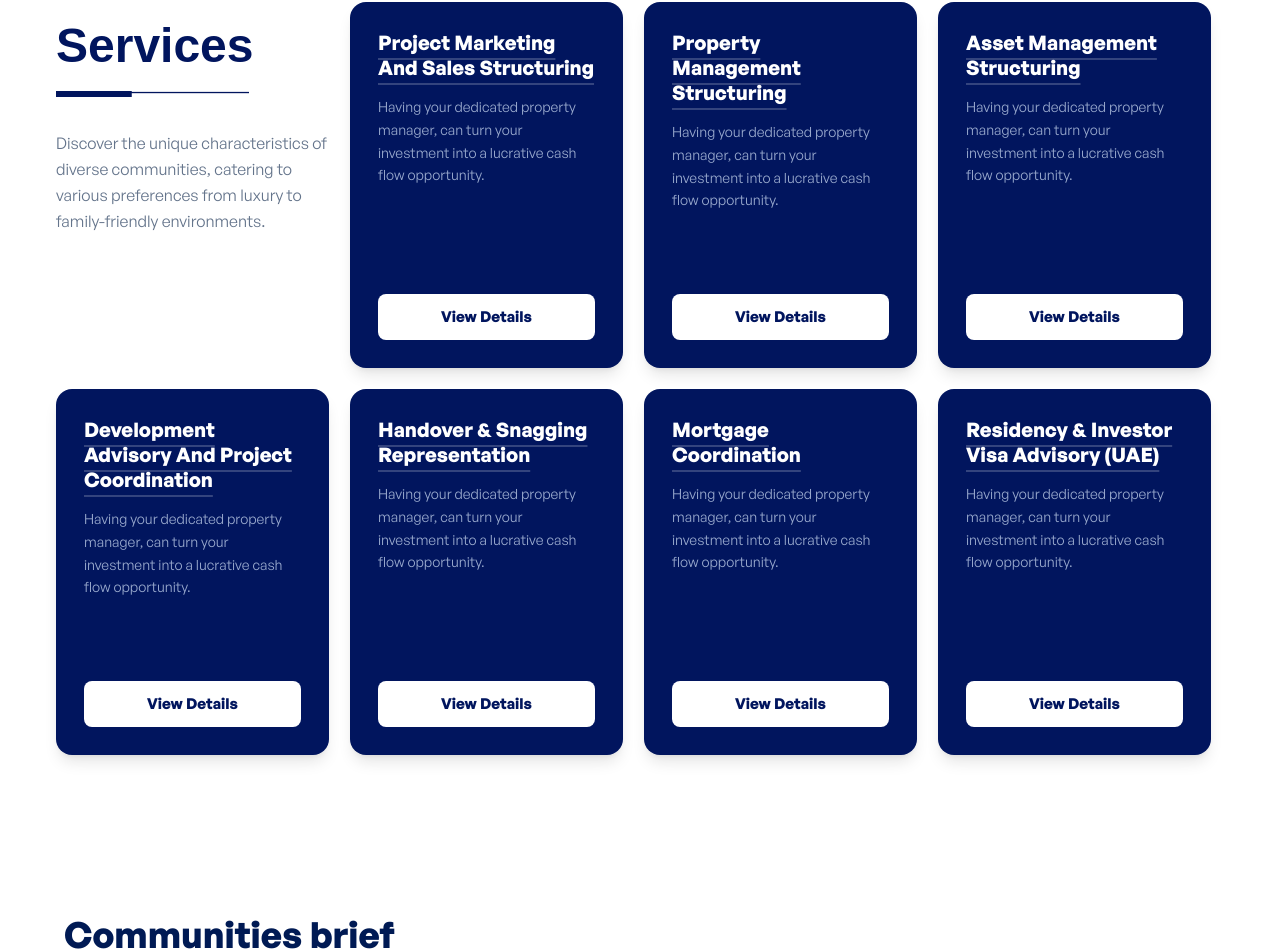
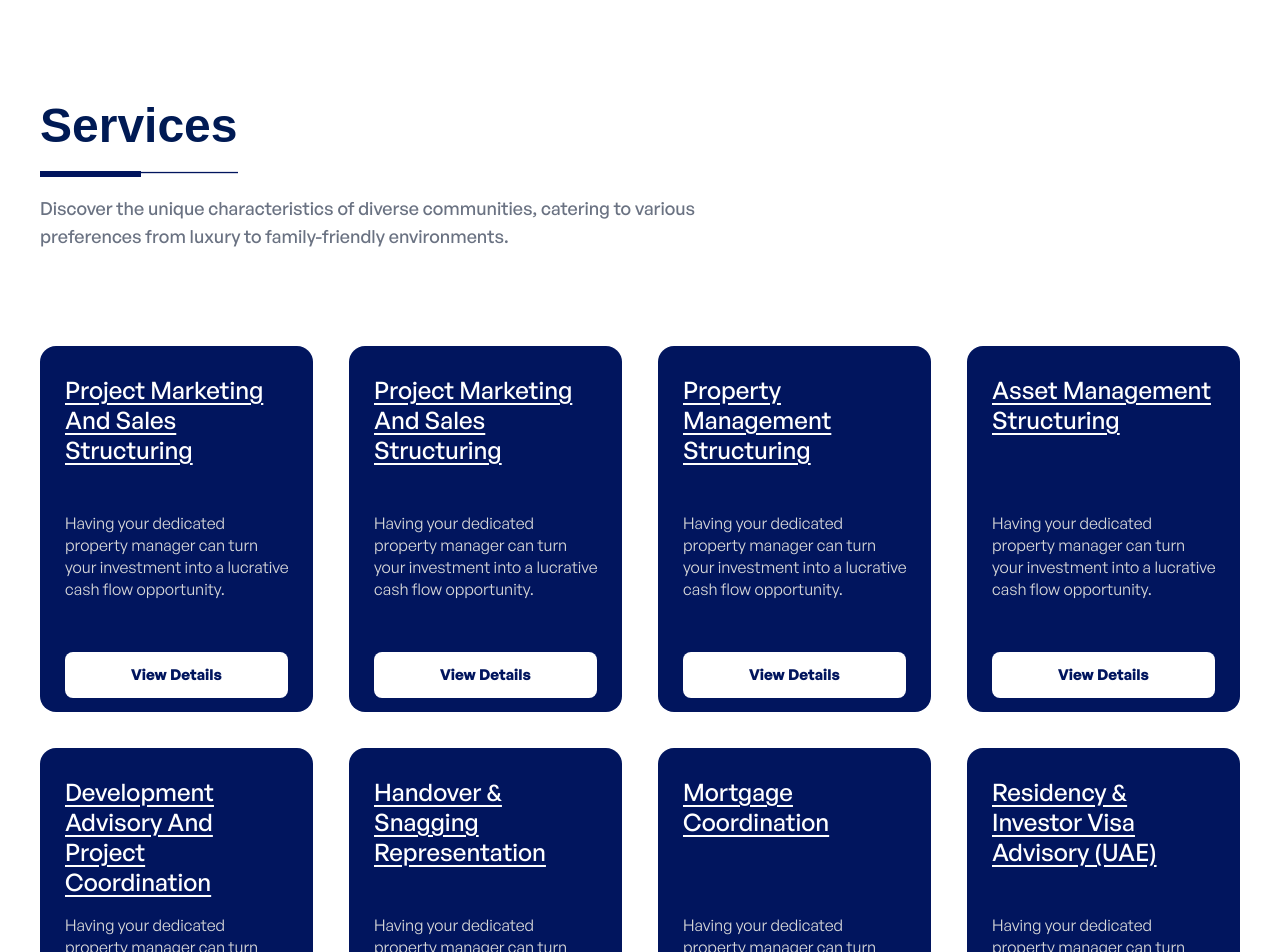
Before and after one commit to student-shasank/realstate, a React app in the folder UserUI/: page / in a window 1280 px wide. Shown: the part 2062-3014 px from the top of the page. Built offline with nearby package versions, Linux system fonts and the light colour scheme; the HTML template or start-up script is replaced by a standard one.

Commit message:
home page alligment is correct now

```diff
--- a/UserUI/src/Components/Footer.jsx
+++ b/UserUI/src/Components/Footer.jsx
@@ -20,25 +20,27 @@ const Footer = () => {
       <div className="relative z-10 h-full flex items-center">
         <div className="w-[1200px] mx-auto text-white">
 
-          <div className="flex justify-between">
+          <div className="flex  gap-[8px]">
 
             {/* LOGO + ABOUT */}
-            <div className="w-[420px]">
+            <div className="w-[328px]">
               <div className="bg-[#142A63] inline-block px-6 py-3 mb-6">
                 <h2 className="text-[48px] font-bold leading-none">
                   yupland
                 </h2>
               </div>
 
-              <p className="text-[#D1D5DB] text-[18px] leading-relaxed">
+              <p className="pt-[2.5px] pb-[2.5px] pr-[43px] pl-[12px] text-[#FFFFFF] text-[20px] font-medium leading-relaxed">
                 YupLand is a real estate marketing and information platform created
                 to help you research off-plan projects, explore communities, and
                 understand Dubai's real estate landscape.
               </p>
             </div>
 
+            {/* RIGHT SIDE 3 CARDS WRAPPER */}
+            <div className="flex gap-[8px] p-[12px]">
               {/* LINKS */}
-            <div className="flex flex-col gap-3 text-[#D1D5DB] text-[18px]">
+              <div className="w-[227px] pt-[12px] pr-[12px] pl-[12px] flex flex-col gap-4 text-[#D1D5DB] text-[16px]">
                 {[
                   'About',
                   'Services',
@@ -56,7 +58,7 @@ const Footer = () => {
               </div>
 
               {/* SERVICES */}
-            <div className="flex flex-col gap-3 text-[#D1D5DB] text-[18px]">
+              <div className="w-[284px] pt-[12px] pr-[12px] pl-[12px] flex flex-col gap-4 text-[#D1D5DB] text-[16px]">
                 <span>Property Buying Assistance</span>
                 <span>Off-plan Advisory</span>
                 <span>Ready Property Assistance</span>
@@ -64,7 +66,7 @@ const Footer = () => {
               </div>
 
               {/* CONTACT */}
-            <div className="flex flex-col gap-6 text-[18px]">
+              <div className="w-[301px] pt-[12px] pr-[12px] pl-[12px] flex flex-col gap-6 text-[16px]">
                 <div className="flex gap-4">
                   <Phone />
                   <div className="text-[#D1D5DB]">
@@ -90,6 +92,7 @@ const Footer = () => {
                   <Linkedin />
                 </div>
               </div>
+            </div>
 
           </div>
 
--- a/UserUI/src/Components/HomePageComponents/BlogSection.jsx
+++ b/UserUI/src/Components/HomePageComponents/BlogSection.jsx
@@ -47,7 +47,7 @@ const BlogSection = () => {
   ];
 
   return (
-    <section className="bg-white flex justify-center py-[120px]">
+    <section className="bg-white flex justify-center py-16 pb-[67px] ">
       <div className="w-[1200px]">
 
         {/* TITLE */}
@@ -58,7 +58,11 @@ const BlogSection = () => {
 
         {/* TITLE */}
         <div className="mb-[50px]">
-          <h2 className="text-[#01155E] text-[48px] font-semibold mb-[10px]">
+          <h2 className="text-[#01155E] text-[48px] font-semibold mb-[10px]"
+          style={{
+              fontFamily: "Archivo, sans-serif",
+          }}
+          >
             Blogs
           </h2>
 
--- a/UserUI/src/Components/HomePageComponents/CommunitiesBrief.jsx
+++ b/UserUI/src/Components/HomePageComponents/CommunitiesBrief.jsx
@@ -13,12 +13,12 @@ export default function CommunitiesBrief() {
   return (
     <section className="w-full bg-white">
       {/* --- Header Section --- */}
-      <div className="max-w-[1200px] mx-auto px-6 py-16 h-[544px] ">
+      <div className="max-w-[1200px] mx-auto  py-16 h-[544px] ">
         <div className="max-w-2xl">
           <h2
-            className="text-4xl font-bold text-[#001A54] mb-2 inline-block pb-6"
+            className="text-[48px] font-bold text-[#001A54] mb-2 inline-block pb-6"
             style={{
-              fontFamily: "General Sans, sans-serif",
+               fontFamily: "Archivo, sans-serif",
               backgroundImage: `url(${imageurl})`,
               backgroundRepeat: "no-repeat",
               backgroundPosition: "left 90%",
--- a/UserUI/src/Components/HomePageComponents/Service.jsx
+++ b/UserUI/src/Components/HomePageComponents/Service.jsx
@@ -1,70 +1,135 @@
-import React from 'react';
+import React from "react";
 import imageurl from '../../assets/underline.png';
+
 const ServicesSection = () => {
   const services = [
-    { title: "Project Marketing And Sales Structuring" },
-    { title: "Property Management Structuring" },
-    { title: "Asset Management Structuring" },
-    { title: "Development Advisory And Project Coordination" },
-    { title: "Handover & Snagging Representation" },
-    { title: "Mortgage Coordination" },
-    { title: "Residency & Investor Visa Advisory (UAE)" },
+    "Project Marketing And Sales Structuring",
+    "Project Marketing And Sales Structuring",
+    "Property Management Structuring",
+    "Asset Management Structuring",
+    "Development Advisory And Project Coordination",
+    "Handover & Snagging Representation",
+    "Mortgage Coordination",
+    "Residency & Investor Visa Advisory (UAE)",
   ];
 
   return (
-    <section className="w-full max-w-[1440px] mx-auto bg-white py-16 md:py-24 flex justify-center">
-      {/* Main Container:
-          Using flex-wrap and gap to allow the text and cards
-          to flow exactly like the screenshot.
-      */}
-      <div className="flex flex-wrap gap-[21px] max-w-[1200px] px-4">
-
-        {/* HEADER BLOCK: This occupies the first slot in the grid */}
-        <div className="flex flex-col pt-2" style={{ width: '273px' }}>
+    <section className="w-full bg-white py-[120px]">
+      <div className="max-w-[1200px] mx-auto  py-16  ">
+              <div className="max-w-2xl">
                 <h2
-  className="text-[#01155E] text-[48px] font-bold inline-block pb-6 mb-6"
+                  className="text-[48px] font-bold text-[#001A54] mb-2 inline-block pb-6"
                   style={{
                     fontFamily: "Archivo, sans-serif",
-    width: "fit-content",
                     backgroundImage: `url(${imageurl})`,
                     backgroundRepeat: "no-repeat",
                     backgroundPosition: "left 90%",
-    backgroundSize: "192.5px 6px",
+                    backgroundSize: "257px 6px",
                   }}
                 >
                    Services
                 </h2>
 
-          <p className="text-[#64748B] text-[16px] leading-relaxed">
-            Discover the unique characteristics of diverse communities, catering to various preferences from luxury to family-friendly environments.
+                <p className="text-gray-500 text-lg mb-8 font-medium">
+                   Discover the unique characteristics of diverse communities, catering
+              to various preferences from luxury to family-friendly environments.
+                </p>
+
+              </div>
+            </div>
+
+
+      <div className="max-w-[1200px] mx-auto flex flex-col gap-[36px]">
+
+        {/* ROW 1 */}
+        <div className="flex justify-between gap-[21px]">
+
+          {/* TITLE CARD (same style as community brief) */}
+
+
+          {/* 4 SERVICE CARDS */}
+          {services.slice(0, 4).map((title, index) => (
+           <div
+  key={index}
+  className="w-[273px] h-[366px] bg-[#01155E] rounded-[16px]
+  pt-[29px] px-[25px] pb-[14px] flex flex-col"
+>
+  {/* CONTENT WRAPPER */}
+  <div className="flex flex-col">
+
+    {/* TITLE — FIXED HEIGHT */}
+    <h3
+      className="w-[226px] h-[90px]
+      text-white text-[24px] font-medium leading-[30px]
+      underline underline-offset-4 decoration-white"
+    >
+      {title}
+    </h3>
+
+    {/* TEXT — ALWAYS SAME START POSITION */}
+    <p
+      className="w-[226px] mt-[47px]
+      text-[#D9D9D9] text-[16px] leading-[22px]"
+    >
+      Having your dedicated property manager can turn your investment
+      into a lucrative cash flow opportunity.
     </p>
   </div>
 
-        {/* SERVICE CARDS */}
-        {services.map((service, index) => (
+  {/* BUTTON — ALWAYS BOTTOM */}
+  <button
+    className="mt-auto w-full py-3 bg-white text-[#01155E]
+    rounded-[8px] font-bold text-[15px]"
+  >
+    View Details
+  </button>
+</div>
+
+          ))}
+        </div>
+
+        {/* ROW 2 */}
+        <div className="flex justify-between gap-[21px]">
+          {services.slice(4).map((title, index) => (
            <div
   key={index}
-            className="flex flex-col bg-[#01155E] rounded-[16px] p-7 shadow-lg transition-transform hover:-translate-y-1"
-            style={{
-              width: '273px',
-              height: '366px',
-              flex: '0 0 auto'
-            }}
+  className="w-[273px] h-[366px] bg-[#01155E] rounded-[16px]
+  pt-[29px] px-[25px] pb-[14px] flex flex-col"
 >
-            <div className="flex-grow">
-              <h3 className="text-white text-[20px] font-bold mb-4 leading-tight underline underline-offset-8 decoration-white/20">
-                {service.title}
+  {/* CONTENT WRAPPER */}
+  <div className="flex flex-col">
+
+    {/* TITLE — FIXED HEIGHT */}
+    <h3
+      className="w-[226px] h-[90px]
+      text-white text-[24px] font-medium leading-[30px]
+      underline underline-offset-4 decoration-white"
+    >
+      {title}
     </h3>
-              <p className="text-blue-100/70 text-[14px] leading-relaxed">
-                Having your dedicated property manager, can turn your investment into a lucrative cash flow opportunity.
+
+    {/* TEXT — ALWAYS SAME START POSITION */}
+    <p
+      className="w-[226px] mt-[47px]
+      text-[#D9D9D9] text-[16px] leading-[22px]"
+    >
+      Having your dedicated property manager can turn your investment
+      into a lucrative cash flow opportunity.
     </p>
   </div>
 
-            <button className="w-full py-3 bg-white text-[#01155E] rounded-[8px] font-bold text-[15px] hover:bg-gray-100 transition-colors">
+  {/* BUTTON — ALWAYS BOTTOM */}
+  <button
+    className="mt-auto w-full py-3 bg-white text-[#01155E]
+    rounded-[8px] font-bold text-[15px]"
+  >
     View Details
   </button>
 </div>
+
           ))}
+        </div>
+
       </div>
     </section>
   );
--- a/UserUI/src/Components/HomePageComponents/UpcomingProjects.jsx
+++ b/UserUI/src/Components/HomePageComponents/UpcomingProjects.jsx
@@ -36,10 +36,11 @@ const UpcomingProjects = () => {
   return (
     <section className="w-full bg-white py-16 flex flex-col items-center">
       {/* Section Header */}
-      <div className="w-full max-w-[1200px] px-20 mb-10">
+      <div className="w-full max-w-[1200px]  mb-10">
      <h2
   className="text-[#001A54] text-[48px] font-bold mb-2 inline-block pb-6"
   style={{
+    fontFamily: "Archivo, sans-serif",
     backgroundImage: `url(${imageurl})`,
     backgroundRepeat: "no-repeat",
     backgroundPosition: "left 90%",
```
Lines whose indentation alone changed are shown as unchanged.
